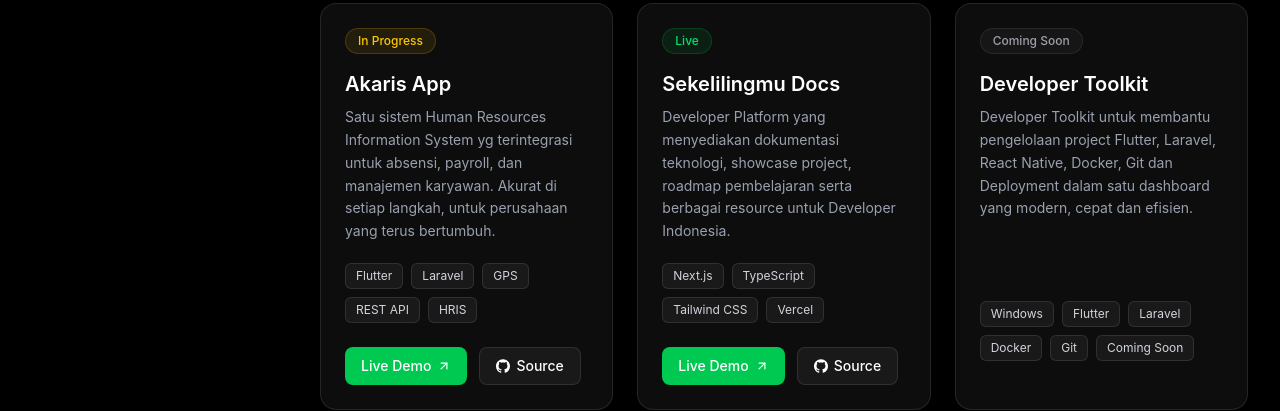
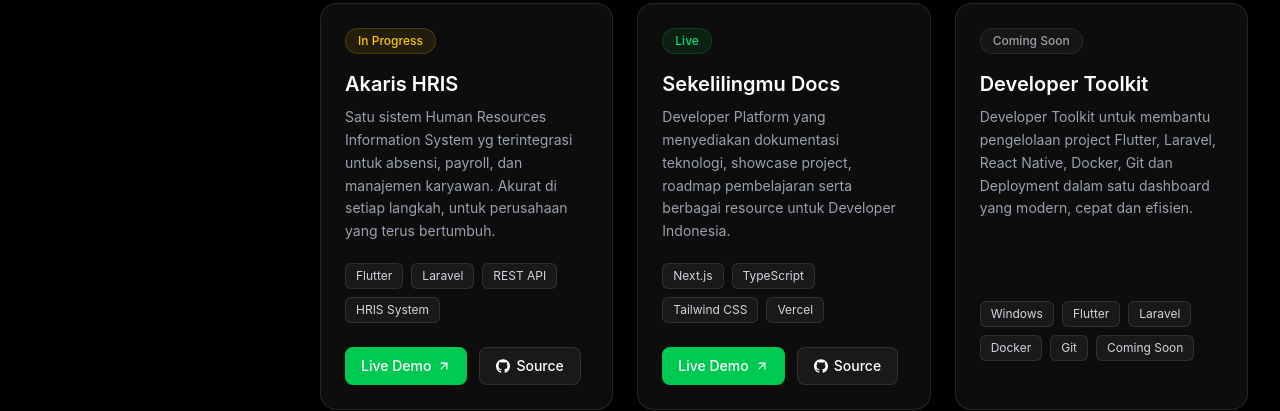
Before and after one commit to sekelilingmuofficial-create/sekelilingmu-docs, a Next.js app: page /projects in a window 1280 px wide. Shown: the part 889-1300 px from the top of the page. Built offline with nearby package versions, Linux system fonts and the light colour scheme.

Commit message:
Add files via upload

```diff
--- a/app/projects/page.tsx
+++ b/app/projects/page.tsx
@@ -83,7 +83,7 @@
   },
 
   {
-    title: "Akaris App",
+    title: "Akaris HRIS",
 
     description:
       "Satu sistem Human Resources Information System yg terintegrasi untuk absensi, payroll, dan manajemen karyawan. Akurat di setiap langkah, untuk perusahaan yang terus bertumbuh.",
@@ -91,9 +91,8 @@
     tags: [
       "Flutter",
       "Laravel",
-      "GPS",
       "REST API",
-      "HRIS",
+      "HRIS System",
     ],
 
     demoUrl:
```
